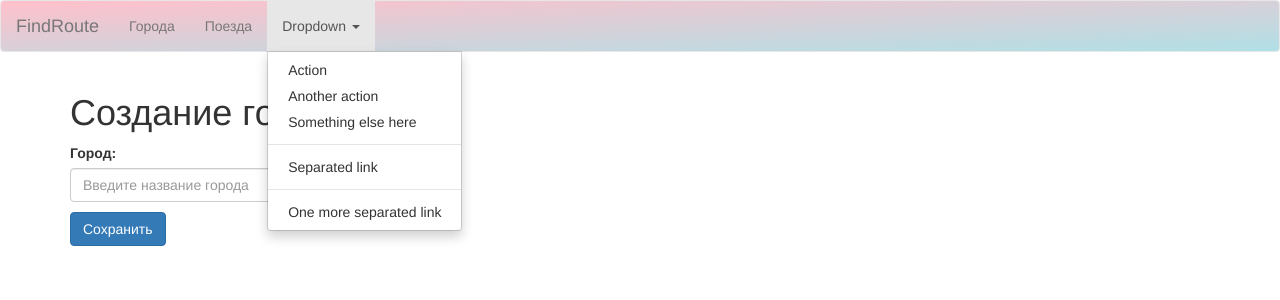
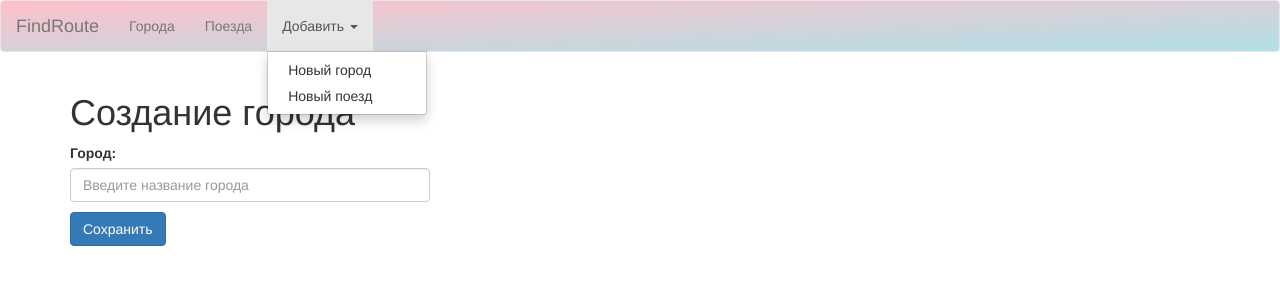
Before and after one commit to doctor-silence/routes, a Django app: page /cities/add/ in a window 1280 px wide, after a click on "Добавить". Shown: the top 300 px of the page. Run offline with Django 4.2, Linux system fonts and the light colour scheme; parts of the project's set-up code (start-up, migrations or seed data) failed here and were passed over.

Commit message:
update_base

```diff
--- a/templates/base.html
+++ b/templates/base.html
@@ -1,5 +1,7 @@
 {% url 'cities:home' as cities_home_url%}
 {% url 'trains:home' as trains_home_url%}
+{% url 'trains:create' as trains_create_url%}
+{% url 'cities:create' as cities_create_url%}
 <!doctype html>
 <html lang="en">
   <head>
@@ -38,16 +40,13 @@
       <ul class="nav navbar-nav">
         <li class="{% if request.path == cities_home_url %} active {% endif %}"><a href="{% url 'cities:home'%}">Города</a></li>  <!Динамическая подсветка активной страници-->
         <li class="{% if request.path == trains_home_url %} active {% endif %}"><a href="{% url 'trains:home'%}">Поезда</a></li>
-        <li class="dropdown">
-          <a href="#" class="dropdown-toggle" data-toggle="dropdown" role="button" aria-haspopup="true" aria-expanded="false">Dropdown <span class="caret"></span></a>
+
+        <li class="dropdown
+        {% if request.path == cities_create_url or request.path == trains_create_url %} active {% endif %}">
+          <a href="#" class="dropdown-toggle" data-toggle="dropdown" role="button" aria-haspopup="true" aria-expanded="false">Добавить <span class="caret"></span></a>
           <ul class="dropdown-menu">
-            <li><a href="#">Action</a></li>
-            <li><a href="#">Another action</a></li>
-            <li><a href="#">Something else here</a></li>
-            <li role="separator" class="divider"></li>
-            <li><a href="#">Separated link</a></li>
-            <li role="separator" class="divider"></li>
-            <li><a href="#">One more separated link</a></li>
+            <li><a href="{% url 'cities:create'%}">Новый город</a></li>
+            <li><a href="{% url 'trains:create'%}">Новый поезд</a></li>
           </ul>
         </li>
       </ul>
```
